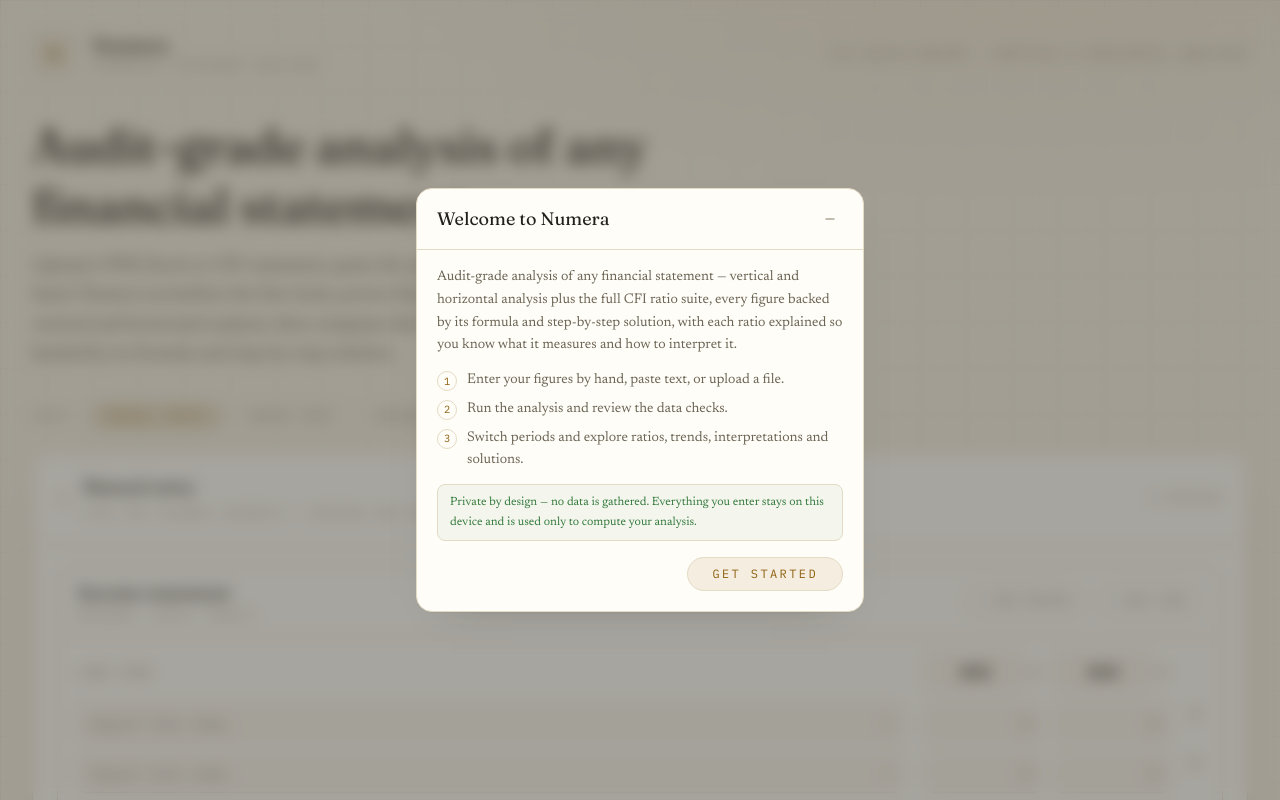
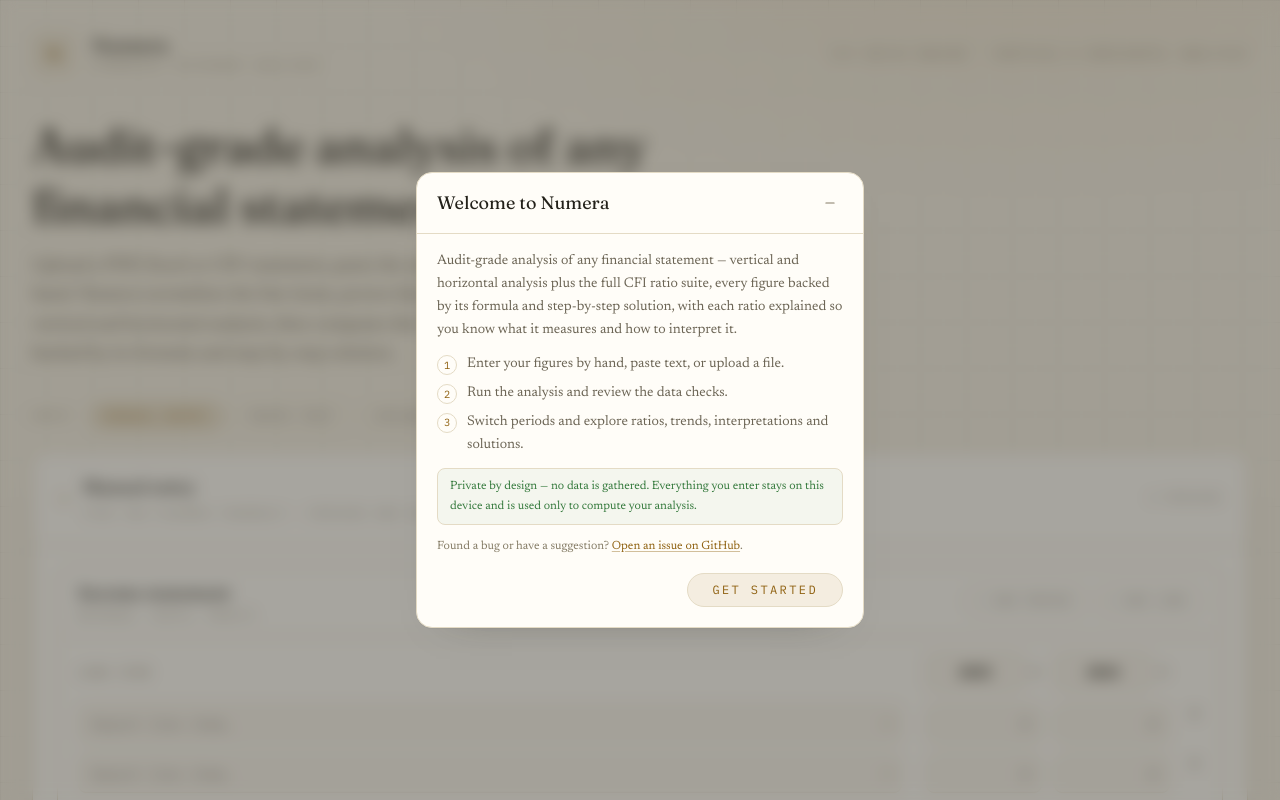
Before and after one commit to jacobconradquendangan-portfolio/Numera, a Next.js app: page / in a window 1280 px wide. Shown: the top 800 px of the page. Built offline with nearby package versions, Linux system fonts and the light colour scheme.

Commit message:
Add feedback link to WelcomeModal for bug reports and suggestions

```diff
--- a/src/components/WelcomeModal.tsx
+++ b/src/components/WelcomeModal.tsx
@@ -92,6 +92,18 @@
             Private by design — no data is gathered. Everything you enter stays on this device and is used
             only to compute your analysis.
           </p>
+          <p className="text-xs leading-relaxed text-faint">
+            Found a bug or have a suggestion?{' '}
+            <a
+              href="https://github.com/jacobconradquendangan-portfolio/Numera/issues"
+              target="_blank"
+              rel="noopener noreferrer"
+              className="text-accent underline decoration-accent/40 underline-offset-2 transition hover:text-accent/80"
+            >
+              Open an issue on GitHub
+            </a>
+            .
+          </p>
         </div>
         <div className="flex justify-end px-5 pb-5">
           <button
```
